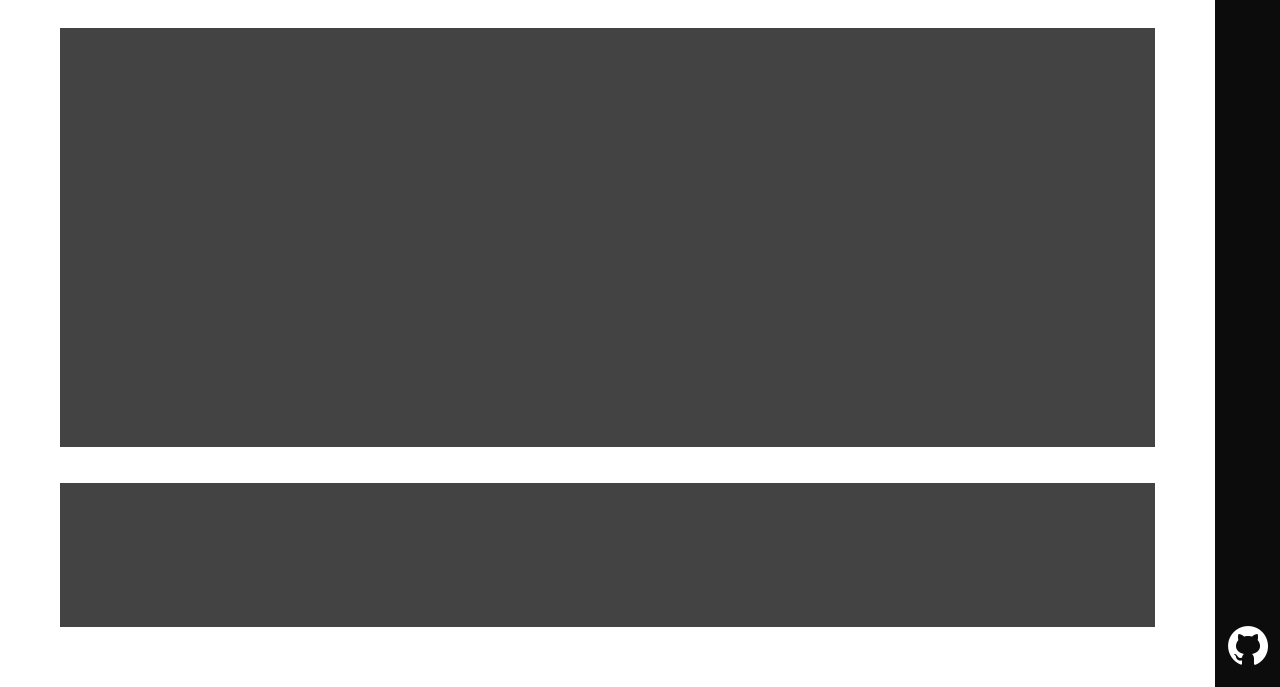
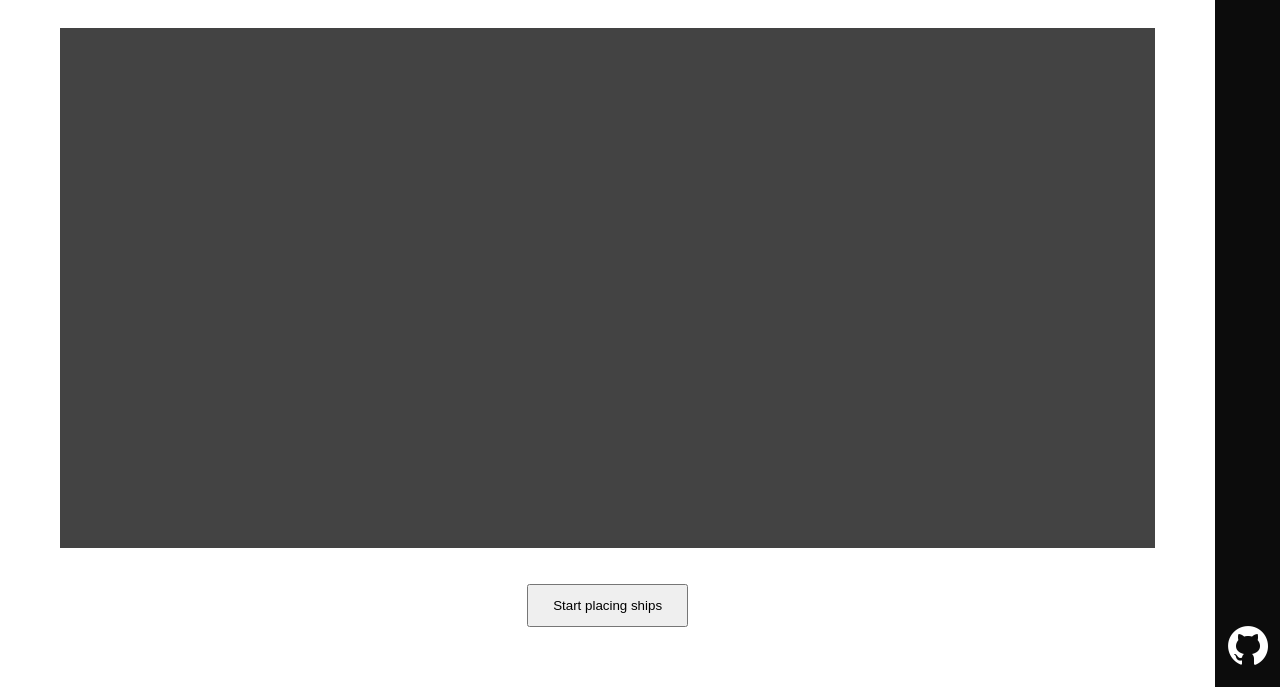
Before and after one commit to Valdemarcheck/TOP-Battleship, a website built with webpack: page dist/index.html in a window 1280 px wide. Shown: the part 113-800 px from the top of the page. Built offline with nearby package versions, Linux system fonts and the light colour scheme.

Commit message:
Setup bottom dock initial setup

```diff
--- a/dist/index.html
+++ b/dist/index.html
@@ -12,6 +12,7 @@
       <h1>Battleship</h1>
       <div class="grids-and-dock">
         <div class="grids"></div>
+        <button class="start-button">Start placing ships</button>
         <div class="dock"></div>
       </div>
     </main>
--- a/dist/styles.css
+++ b/dist/styles.css
@@ -49,11 +49,13 @@ h1 {
 
 .grids-and-dock {
   flex: 1;
+  max-height: 700px;
   width: 100%;
   padding: 3rem 5rem;
   display: flex;
   gap: 3rem;
   flex-direction: column;
+  align-items: center;
 }
 
 .grids {
@@ -65,6 +67,13 @@ h1 {
 .dock {
   overflow-x: auto;
   background: #434343;
+  width: 100%;
+  height: 12rem;
 
-  height: 12rem;
+  /* Controlled by JS */
+  display: none;
 }
+
+.start-button {
+  padding: 1rem 2rem;
+}
```
